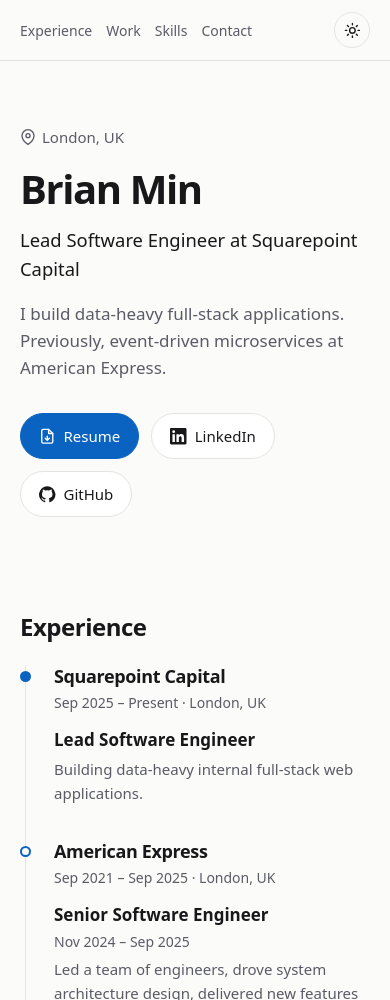
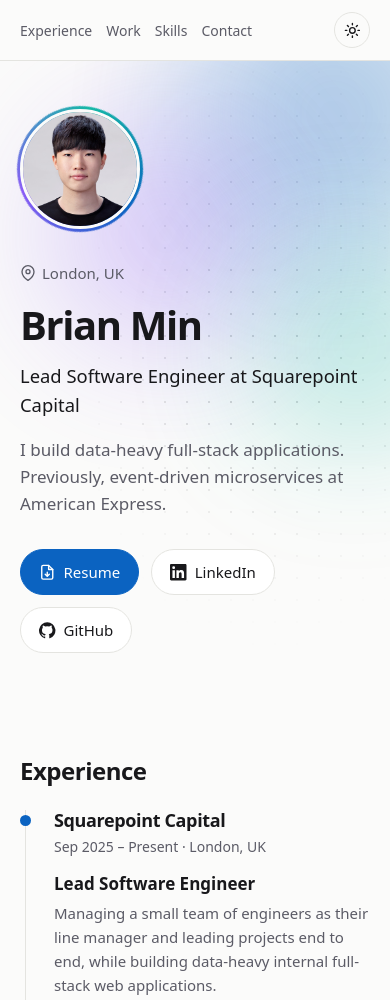
Before and after one commit to bymi15/bymi15.github.io, an Astro site: page / in a window 390 px wide. Shown: the top 1000 px of the page. Built offline with nearby package versions, Linux system fonts and the light colour scheme; Astro itself is replaced by a stand-in of ours.

Commit message:
feat: hero photo and ambient glow; Squarepoint role update
- headshot with rotating gradient ring (right on desktop, above name on phones)
- CSS-only drifting glow over a faded dot grid; staggered entrance
- all motion off under prefers-reduced-motion, screen-only, never hides content without JS
- Squarepoint summary: line-managing a small team and leading projects
- design note in docs/superpowers/specs/2026-11-25-hero-refresh-design.md

Co-Authored-By: Claude Opus 5.5 <noreply@anthropic.com>

```diff
--- a/src/components/Hero.astro
+++ b/src/components/Hero.astro
@@ -1,10 +1,20 @@
 ---
+import { Image } from "astro:assets";
 import Icon from "./Icon.astro";
 import { site } from "../data/site";
+import profile from "../assets/profile.jpg";
 ---
 
 <section id="top" class="hero">
-  <div class="container">
+  <div class="backdrop" aria-hidden="true">
+    <div class="dots"></div>
+    <div class="blob blob-a"></div>
+    <div class="blob blob-b"></div>
+    <div class="blob blob-c"></div>
+  </div>
+
+  <div class="container inner">
+    <div class="text">
       <p class="location muted"><Icon name="pin" /> {site.location}</p>
       <h1>{site.name}</h1>
       <p class="title">{site.title}</p>
@@ -21,15 +31,129 @@ import { site } from "../data/site";
         </a>
       </div>
     </div>
+
+    <div class="portrait">
+      <div class="ring" aria-hidden="true"></div>
+      <Image
+        src={profile}
+        alt={`Portrait of ${site.name}`}
+        widths={[240, 480]}
+        sizes="(min-width: 760px) 240px, 120px"
+        loading="eager"
+        fetchpriority="high"
+      />
+    </div>
+  </div>
 </section>
 
 <style>
-  .hero { padding: 6.5rem 0 2.5rem; }
+  .hero {
+    position: relative;
+    overflow: hidden;
+    isolation: isolate;
+    padding: 6rem 0 3rem;
+  }
+
+  /* ---------- Backdrop: dot grid + drifting glow ---------- */
+  .backdrop {
+    position: absolute;
+    inset: 0;
+    z-index: -1;
+    pointer-events: none;
+    -webkit-mask-image: linear-gradient(to bottom, #000 60%, transparent);
+    mask-image: linear-gradient(to bottom, #000 60%, transparent);
+  }
+
+  .dots {
+    position: absolute;
+    inset: 0;
+    background-image: radial-gradient(color-mix(in srgb, var(--fg) 16%, transparent) 1px, transparent 1.3px);
+    background-size: 22px 22px;
+    -webkit-mask-image: radial-gradient(ellipse 70% 65% at 70% 45%, #000 20%, transparent 75%);
+    mask-image: radial-gradient(ellipse 70% 65% at 70% 45%, #000 20%, transparent 75%);
+  }
+
+  .blob {
+    position: absolute;
+    border-radius: 50%;
+    filter: blur(70px);
+    opacity: 0.32;
+    will-change: transform;
+  }
+  :global([data-theme="dark"]) .blob { opacity: 0.22; }
+  .blob-a { width: 26rem; height: 26rem; background: var(--accent); top: -6rem; right: 6%; }
+  .blob-b { width: 20rem; height: 20rem; background: #8b5cf6; top: 8rem; right: 26%; }
+  .blob-c { width: 18rem; height: 18rem; background: #14b8a6; top: 12rem; right: -4rem; }
+
+  /* ---------- Layout ---------- */
+  .inner { display: grid; gap: 2rem; align-items: center; }
+  @media (min-width: 760px) {
+    .inner { grid-template-columns: 1fr auto; gap: 3rem; }
+  }
+
   .location { display: inline-flex; align-items: center; gap: 0.375rem; font-size: 0.9375rem; margin-bottom: 1rem; }
   .location :global(svg) { width: 1rem; height: 1rem; }
   h1 { font-size: clamp(2.5rem, 7vw, 4rem); letter-spacing: -0.035em; font-weight: 700; }
   .title { font-size: clamp(1.15rem, 2.6vw, 1.4rem); font-weight: 500; margin-top: 0.75rem; }
   .pitch { max-width: 36rem; margin-top: 1rem; font-size: 1.0625rem; }
   .actions { display: flex; flex-wrap: wrap; gap: 0.75rem; margin-top: 2rem; }
-  @media (max-width: 640px) { .hero { padding-top: 4rem; } }
+
+  /* ---------- Portrait with gradient ring ---------- */
+  .portrait {
+    position: relative;
+    width: 15rem;
+    aspect-ratio: 1;
+    justify-self: center;
+  }
+  .ring {
+    position: absolute;
+    inset: -5px;
+    border-radius: 50%;
+    background: conic-gradient(from 0deg, var(--accent), #8b5cf6, #14b8a6, var(--accent));
+  }
+  .portrait :global(img) {
+    position: relative;
+    width: 100%;
+    height: 100%;
+    object-fit: cover;
+    object-position: 50% 20%;
+    border-radius: 50%;
+    border: 5px solid var(--bg);
+  }
+
+  @media (max-width: 759px) {
+    .hero { padding-top: 3rem; }
+    .portrait { width: 7.5rem; justify-self: start; order: -1; }
+    .ring { inset: -3px; }
+    .portrait :global(img) { border-width: 3px; }
+    .blob-a { width: 18rem; height: 18rem; right: -6rem; }
+    .blob-b { width: 14rem; height: 14rem; right: 30%; top: 4rem; }
+    .blob-c { width: 12rem; height: 12rem; }
+  }
+
+  /* ---------- Motion (screen only, never when reduced motion is requested) ---------- */
+  @media screen and (prefers-reduced-motion: no-preference) {
+    .blob-a { animation: drift-a 22s ease-in-out infinite alternate; }
+    .blob-b { animation: drift-b 26s ease-in-out infinite alternate; }
+    .blob-c { animation: drift-c 30s ease-in-out infinite alternate; }
+    .ring { animation: spin 14s linear infinite; }
+
+    /* Entrance only when JS is running, so content is never stuck hidden. */
+    :global(.js) .text > *,
+    :global(.js) .portrait {
+      animation: rise 0.7s cubic-bezier(0.2, 0.7, 0.2, 1) both;
+    }
+    :global(.js) .text > :nth-child(2) { animation-delay: 0.08s; }
+    :global(.js) .text > :nth-child(3) { animation-delay: 0.16s; }
+    :global(.js) .text > :nth-child(4) { animation-delay: 0.24s; }
+    :global(.js) .text > :nth-child(5) { animation-delay: 0.32s; }
+    :global(.js) .portrait { animation-name: pop; animation-duration: 0.9s; animation-delay: 0.15s; }
+  }
+
+  @keyframes drift-a { to { transform: translate(-5rem, 3rem) scale(1.1); } }
+  @keyframes drift-b { to { transform: translate(4rem, -2rem) scale(0.9); } }
+  @keyframes drift-c { to { transform: translate(-3rem, -4rem) scale(1.15); } }
+  @keyframes spin { to { transform: rotate(1turn); } }
+  @keyframes rise { from { opacity: 0; transform: translateY(12px); } }
+  @keyframes pop { from { opacity: 0; transform: scale(0.94); } }
 </style>
--- a/src/data/experience.ts
+++ b/src/data/experience.ts
@@ -24,7 +24,8 @@ export const experience: Experience[] = [
         title: "Lead Software Engineer",
         start: "Sep 2025",
         end: "Present",
-        summary: "Building data-heavy internal full-stack web applications.",
+        summary:
+          "Managing a small team of engineers as their line manager and leading projects end to end, while building data-heavy internal full-stack web applications.",
       },
     ],
   },
```
Also changed, not shown: docs/superpowers/specs/2026-11-25-hero-refresh-design.md (added, +20 -0 lines), docs/superpowers/specs/2026-11-25-portfolio-redesign-design.md (+1 -1 lines), src/assets/profile.jpg (added). Lines whose indentation alone changed are shown as unchanged.
